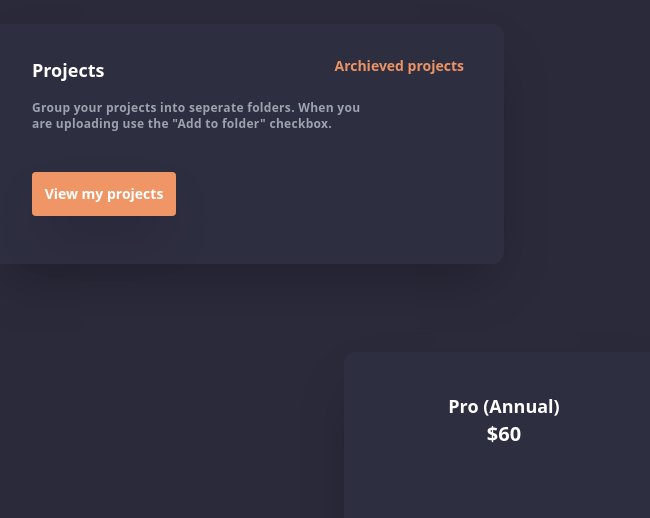
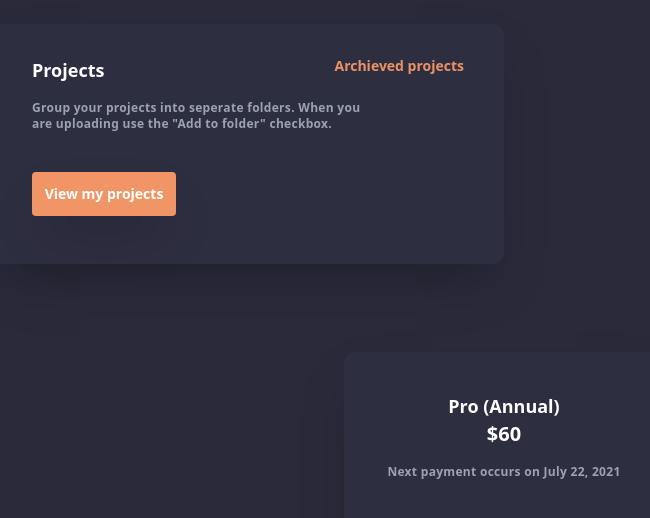
Before and after one commit to nasir-001/100-components, a Vue app: page /layout23 in a window 1280 px wide. Shown: the top 518 px of the page, without its empty margins (312-962 px from the left). Built offline with nearby package versions, Linux system fonts and the light colour scheme; the HTML template or start-up script is replaced by a standard one.

Commit message:
add the middle text to the second card

```diff
--- a/src/views/Layout23.vue
+++ b/src/views/Layout23.vue
@@ -24,6 +24,9 @@
         <div class="text-white text-xl font-semibold text-center">
           $60
         </div>
+        <div class="text-gray-400 text-xs pt-4 font-semibold tracking-wide text-center">
+          Next payment occurs on July 22, 2021
+        </div>
       </div>
     </div>
   </div>
```
